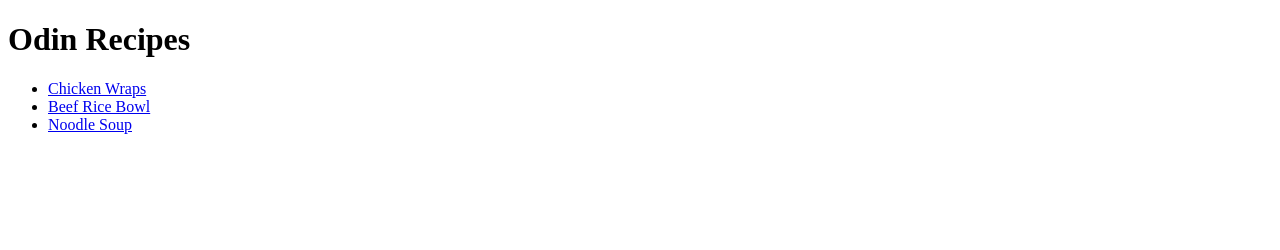
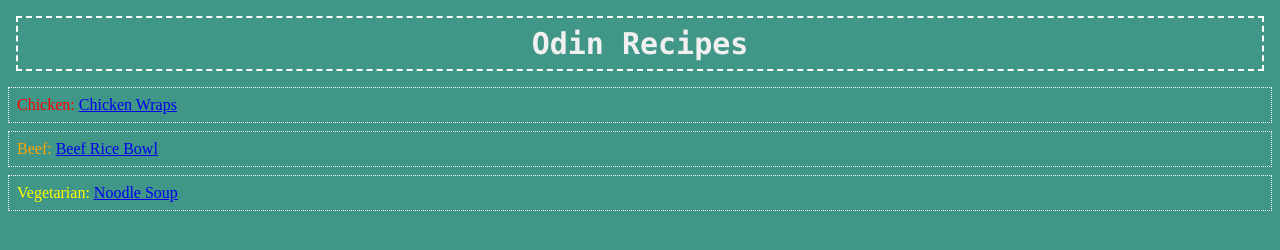
Before and after one commit to AlexaCrom/odin-recipes, a plain HTML site: page index.html in a window 1280 px wide. Drawn offline with Linux system fonts and the light colour scheme.

Commit message:
Update CSS files to the recipes HTML

```diff
--- a/index.html
+++ b/index.html
@@ -3,13 +3,14 @@
 <head>
     <meta charset="UTF-8" />
     <title>Odin Recipes</title>
+    <link rel="stylesheet" href="styles.css">
 </head>
 <body>
-    <h1>Odin Recipes</h1>
+    <h1 class="header">Odin Recipes</h1>
     <ul>
-        <li><a href="recipes/chicken-wraps.html">Chicken Wraps</a></li>
-        <li><a href="recipes/beef-rice-bowl.html">Beef Rice Bowl</a></li>
-        <li><a href="recipes/noodle-soup.html">Noodle Soup</a></li>
+        <li class="recipe recipe1">Chicken: <a href="recipes/chicken-wraps.html">Chicken Wraps</a></li>
+        <li class=" recipe recipe2">Beef: <a href="recipes/beef-rice-bowl.html">Beef Rice Bowl</a></li>
+        <li class=" recipe recipe3">Vegetarian: <a href="recipes/noodle-soup.html">Noodle Soup</a></li>
     </ul>
 </body>
 </html>
--- /dev/null
+++ b/styles.css
@@ -0,0 +1,35 @@
+* {
+    margin: 0;
+    padding: 0;
+    box-sizing: border-box;
+    background: #409687;
+}
+
+.header {
+    font-size: 30px;
+    color: #f0f0f0;
+    font-family: Monaco, sans-serif;
+    text-align: center;
+    margin: 16px;
+    border: dashed, white, 2px;
+    padding: 8px;
+}
+
+.recipe {
+    font-size: 16px;
+    border: dotted, white 1px;
+    margin: 8px;
+    padding: 8px;
+}
+
+.recipe1 {
+    color: red;
+}
+
+.recipe2 {
+    color: orange;
+}
+
+.recipe3 {
+    color: yellow;
+}
```
Also changed, not shown: recipes/beef-rice-bowl.html (+2 -1 lines), recipes/chicken-wraps.html (+2 -1 lines), recipes/noodle-soup.html (+2 -1 lines).
